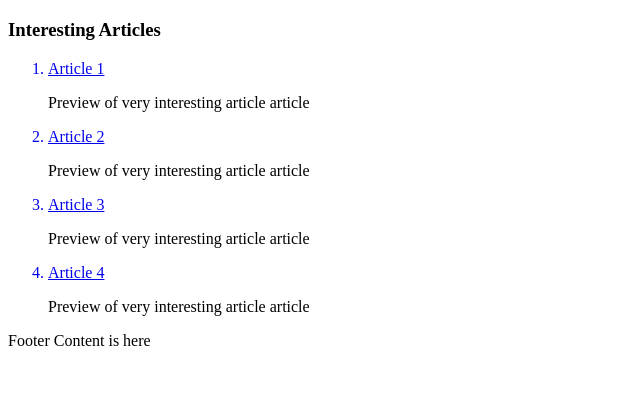
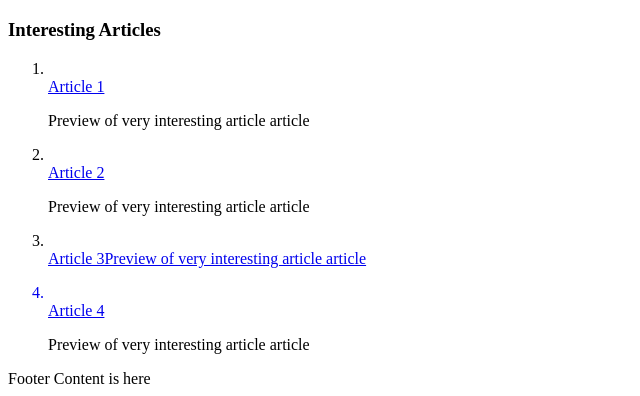
Before and after one commit to Pleiades-bit/Lab4, a plain HTML site: page index.html in a window 1280 px wide. Shown: the part 1310-1706 px from the top of the page, without its empty margins (0-640 px from the left). Before the commit the page ends 1668 px from the top, so only its background shows below. Drawn offline with Linux system fonts and the light colour scheme.

```diff
--- a/index.html
+++ b/index.html
@@ -1,6 +1,8 @@
 <!DOCTYPE html>
 <html lang="en">
+
 <head>
+  <meta charset="utf-8">
   <title>HTML Clean Up Lab</title>
 </head>
 
@@ -10,7 +12,6 @@
       <a id="logo1" href="index.html"><img src="logo3.png" alt="Logo"></a>
       <h1>My Demo Site</h1>
     </header>
-
     <nav id="main-nav">
       <ul>
         <li><a href ="http://www.iit.edu">IIT Home</a></li>
@@ -20,7 +21,6 @@
         <li><a href="http://admissions.iit.edu">IIT Admissions</a></li>
       </ul>
     </nav>
-
     <main id="content-wrapper">
       <div id="main-content">
         <h2>This is our h2 Tag</h2>
@@ -48,14 +48,10 @@
       <aside id="side-content">
         <h3>Interesting Articles</h3>
         <ol id="news">
-          <a href="#"><li>Article 1</li></a>
-            <p>Preview of very interesting article article</p>
-          <a href="#"><li>Article 2</li></a>
-            <p>Preview of very interesting article article</p>
-          <a href="#"><li>Article 3</li></a>
-            <p>Preview of very interesting article article</p>
-          <a href="#"><li>Article 4</li></a>
-            <p>Preview of very interesting article article</p>
+          <li></li><a href="#">Article 1</a><p>Preview of very interesting article article</p></li>
+          <li></li><a href="#">Article 2</a><p>Preview of very interesting article article</p></li>
+          <li></li><a href="#">Article 3</a<p>Preview of very interesting article article</p></li>
+          <li></li><a href="#">Article 4</a><p>Preview of very interesting article article</p></li>
         </ol>
       </aside>
     </main>
```
